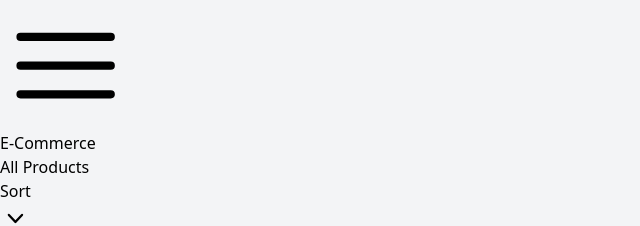
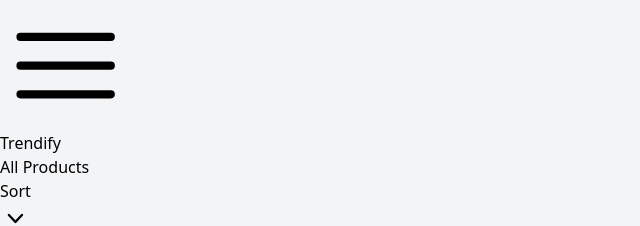
Before and after one commit to pallab99/E-Commerce-Frontend, a Next.js app: page / in a window 1280 px wide. Shown: the part 828-1054 px from the top of the page, without its empty margins (0-640 px from the left). Built offline with nearby package versions, Linux system fonts and the light colour scheme.

Commit message:
Part 1 done

```diff
--- a/Components/Navbar/index.tsx
+++ b/Components/Navbar/index.tsx
@@ -214,8 +214,8 @@
 
         <header className="bg-white shadow">
           <div className="mx-auto max-w-7xl px-4 py-6 sm:px-6 lg:px-8">
-            <h1 className="text-3xl font-bold tracking-tight text-gray-900">
-              E-Commerce
+            <h1 className="text-4xl font-bold tracking-tight text-gray-900">
+            Trendify
             </h1>
           </div>
         </header>
--- a/app/layout.tsx
+++ b/app/layout.tsx
@@ -1,8 +1,8 @@
 import './globals.css';
 
 export const metadata = {
-  title: 'Create Next App',
-  description: 'Generated by create next app',
+  title: 'Trendify',
+  description: 'Shop all trendy pieces today',
 };
 
 export default function RootLayout({
```
